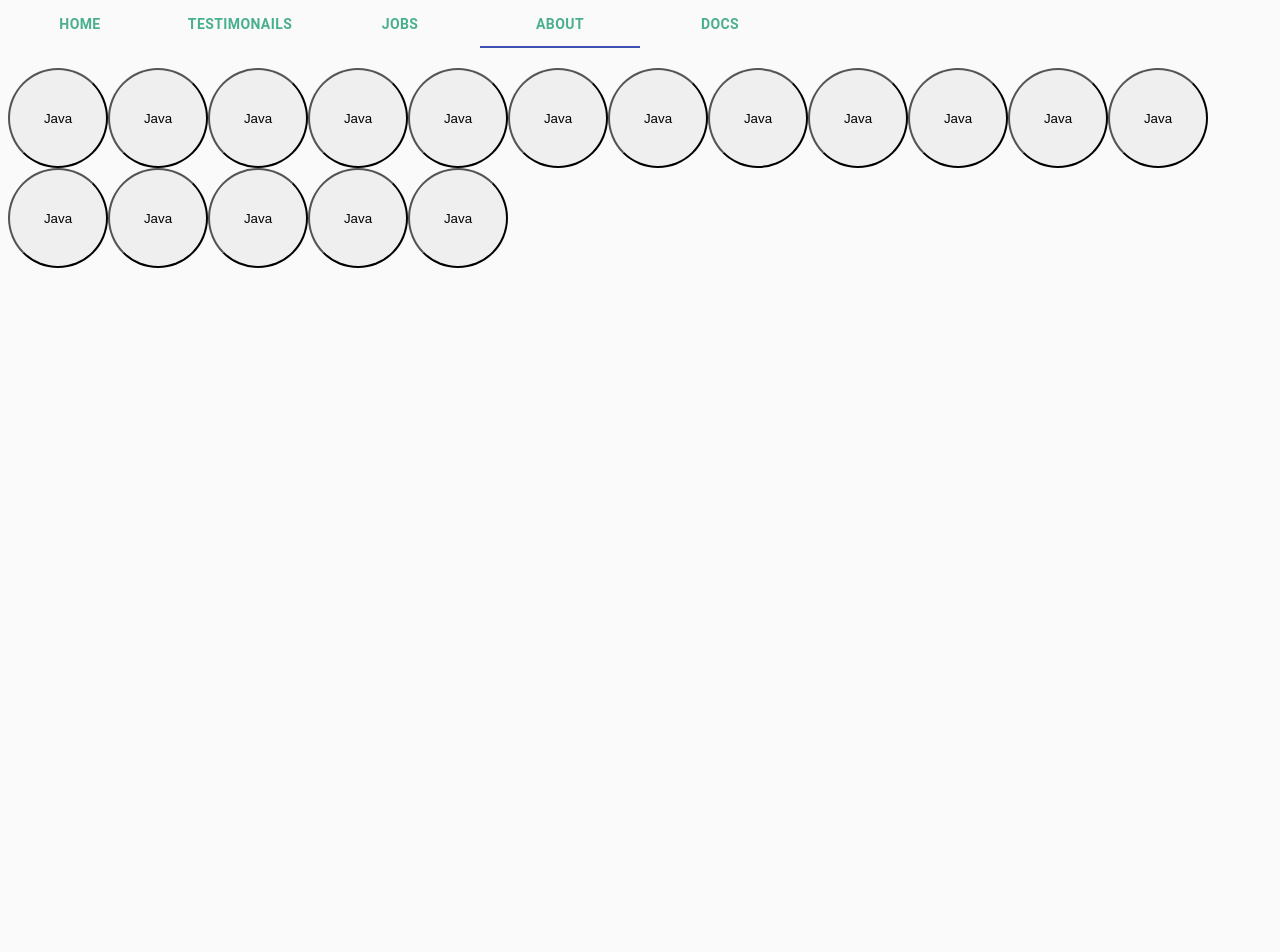
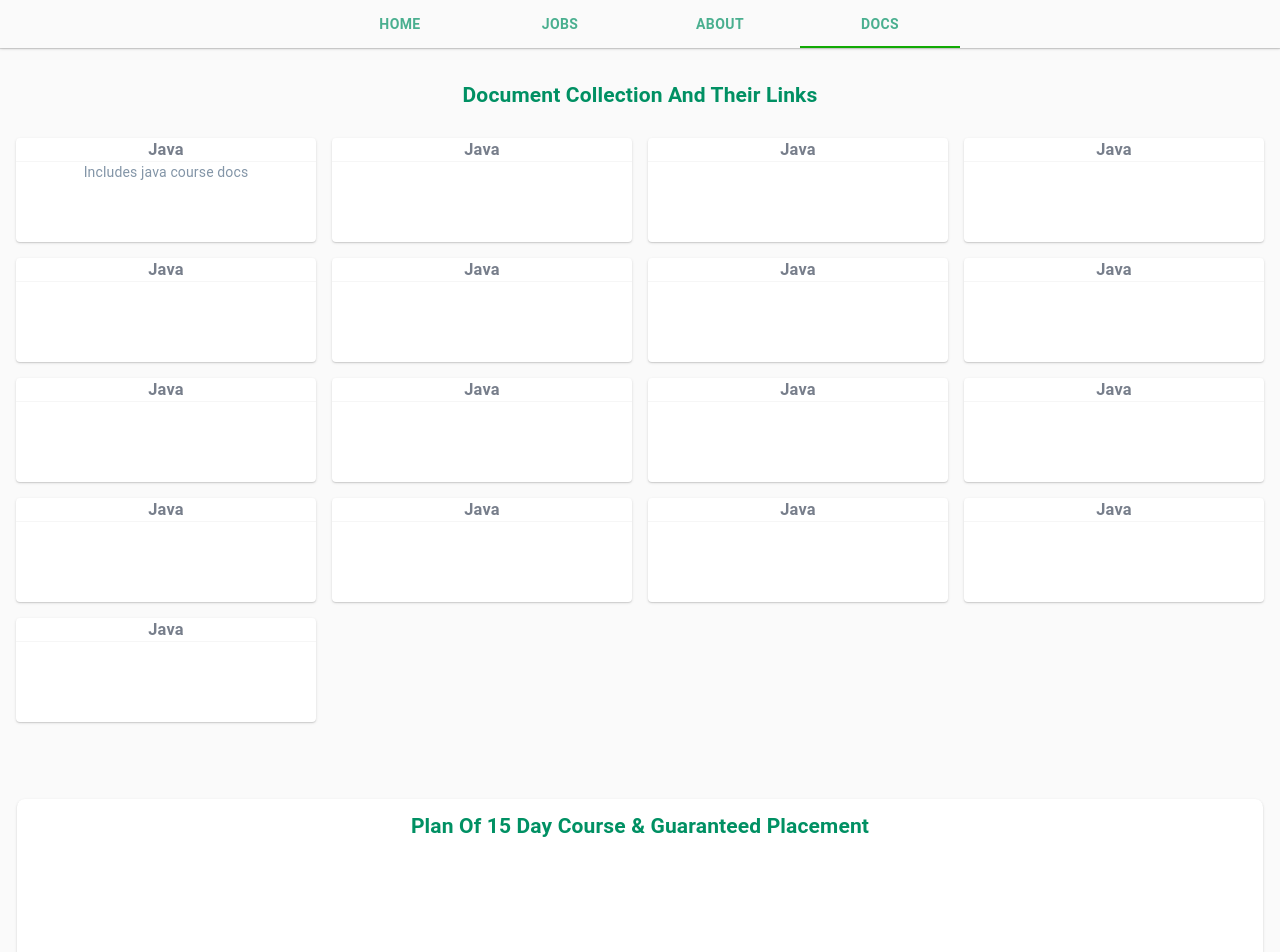
Before and after one commit to rahulnag/selfless, a React (Create React App) app: page /documents in a window 1280 px wide. Shown: the top 952 px of the page. Before the commit the page ends 800 px from the top, so only its background shows below. Built offline with nearby package versions, Linux system fonts and the light colour scheme.

Commit message:
some ui components made

```diff
--- a/src/App.js
+++ b/src/App.js
@@ -43,14 +43,17 @@ function App() {
         <Route exact path="/openings">
           <Openings setValue={setValue} />
         </Route>
+        <Route exact path="/about">
+          <About setValue={setValue} />
+        </Route>
+        <Route exact path="/documents">
+          <Document setValue={setValue} />
+        </Route>
         <Route exact path="/fresherswalkin">
           <FresherWalkin setValue={setValue} />
         </Route>
         <Route exact path="/experiencewalkin">
           <ExpWalkin setValue={setValue} />
-        </Route>
-        <Route exact path="/documents">
-          <Document setValue={setValue} />
         </Route>
       </Switch>
     </div>
--- a/src/components/Documents/Document.css
+++ b/src/components/Documents/Document.css
@@ -1,5 +1,9 @@
 .CourseLink {
-  height: 100px;
-  width: 100px;
-  border-radius: 50%;
+  height: 120px;
+  padding: 8px;
+  /* background-color: rgb(228, 223, 223);
+  border: 1px solid black; */
 }
+.MuiDivider-light {
+  background-color: rgb(141 141 141 / 8%) !important;
+}
--- a/src/components/Documents/Document.js
+++ b/src/components/Documents/Document.js
@@ -1,5 +1,7 @@
 import React, { useEffect } from "react";
-
+import Grid from "@material-ui/core/Grid";
+import Paper from "@material-ui/core/Paper";
+import Divider from "@material-ui/core/Divider";
 import { documents } from "./documents";
 import "./Document.css";
 
@@ -9,15 +11,68 @@ const Document = ({ setValue }) => {
   }, []);
 
   return (
-    <div>
+    <>
+      <h2
+        style={{
+          textAlign: "center",
+          paddingTop: "12px",
+          color: "rgb(0, 144, 99)",
+        }}
+      >
+        Document Collection And Their Links
+      </h2>
+      <br />
+      <Grid container>
         {documents.length > 0 ? (
           documents.map((e) => {
-          return <button className="CourseLink">{e.coursename}</button>;
+            return (
+              <Grid item lg={3} md={4} sm={12} xs={12} className="CourseLink">
+                <a href={e.link} style={{ textDecoration: "none" }}>
+                  <Paper
+                    style={{
+                      height: "100%",
+                      textAlign: "center",
+                      boxShadow:
+                        "0px 0px 0px -1px rgb(0 0 0 / 10%), 0px 1px 1px 0px rgb(0 0 0 / 10%), 0px 1px 3px 0px rgb(0 0 0 / 12%)",
+                    }}
+                    elevation={1}
+                  >
+                    <h3 style={{ color: "#777E8B" }}>{e.coursename}</h3>
+                    <Divider light />
+                    <p style={{ color: "#8395A7" }}>{e.courseDetails}</p>
+                  </Paper>
+                </a>
+              </Grid>
+            );
           })
         ) : (
           <h2>loading...</h2>
         )}
+      </Grid>
+      <br />
+      <br />
+      <br />
+      <div
+        style={{
+          height: "80vh",
+          backgroundColor: "white",
+          margin: "9px",
+          borderRadius: "8px",
+          boxShadow:
+            "0px 0px 0px -1px rgb(0 0 0 / 10%), 0px 1px 1px 0px rgb(0 0 0 / 14%), 0px 1px 3px 0px rgb(0 0 0 / 12%)",
+        }}
+      >
+        <h2
+          style={{
+            textAlign: "center",
+            paddingTop: "12px",
+            color: "rgb(0, 144, 99)",
+          }}
+        >
+          Plan Of 15 Day Course & Guaranteed Placement
+        </h2>
       </div>
+    </>
   );
 };
 
--- a/src/components/Documents/documents.js
+++ b/src/components/Documents/documents.js
@@ -1,70 +1,71 @@
 export let documents = [
   {
     coursename: "Java",
-    material_link: "",
+    link: "",
+    courseDetails: "Includes java course docs",
   },
   {
     coursename: "Java",
-    material_link: "",
+    link: "",
   },
   {
     coursename: "Java",
-    material_link: "",
+    link: "",
   },
   {
     coursename: "Java",
-    material_link: "",
+    link: "",
   },
   {
     coursename: "Java",
-    material_link: "",
+    link: "",
   },
   {
     coursename: "Java",
-    material_link: "",
+    link: "",
   },
   {
     coursename: "Java",
-    material_link: "",
+    link: "",
   },
   {
     coursename: "Java",
-    material_link: "",
+    link: "",
   },
   {
     coursename: "Java",
-    material_link: "",
+    link: "",
   },
   {
     coursename: "Java",
-    material_link: "",
+    link: "",
   },
   {
     coursename: "Java",
-    material_link: "",
+    link: "",
   },
   {
     coursename: "Java",
-    material_link: "",
+    link: "",
   },
   {
     coursename: "Java",
-    material_link: "",
+    link: "",
   },
   {
     coursename: "Java",
-    material_link: "",
+    link: "",
   },
   {
     coursename: "Java",
-    material_link: "",
+    link: "",
   },
   {
     coursename: "Java",
-    material_link: "",
+    link: "",
   },
   {
     coursename: "Java",
-    material_link: "",
+    link: "",
   },
 ];
--- a/src/components/HomePage/Home.js
+++ b/src/components/HomePage/Home.js
@@ -60,14 +60,12 @@ const useStyles = makeStyles((theme) => ({
 function Home({ setValue }) {
   const classes = useStyles();
   const history = useHistory();
-  const F_Walkin = useCallback(
-    () => history.push("/fresherswalkin"),
-    [history]
-  );
-  const E_Walkin = useCallback(
-    () => history.push("/experiencewalkin"),
-    [history]
-  );
+  const F_Walkin = useCallback(() => history.push("/fresherswalkin"), [
+    history,
+  ]);
+  const E_Walkin = useCallback(() => history.push("/experiencewalkin"), [
+    history,
+  ]);
   useEffect(() => {
     setValue(0);
   }, []);
@@ -97,7 +95,7 @@ function Home({ setValue }) {
               fontSize: "1.5rem",
               textAlign: "center",
               borderRadius: "30px",
-              pdding: "7px",
+              // padding: "7px",
               marginTop: "16px",
             }}
           >
--- a/src/components/TopNav.css
+++ b/src/components/TopNav.css
@@ -7,3 +7,9 @@
   color: rgb(0 144 99);
   font-weight: bolder;
 }
+.PrivateTabIndicator-colorPrimary-4 {
+  background-color: #12aa04 !important;
+}
+.PrivateTabIndicator-colorPrimary-11 {
+  background-color: #12aa04 !important;
+}
--- a/src/components/TopNav.js
+++ b/src/components/TopNav.js
@@ -23,7 +23,11 @@ function TopTab({ value, setValue }) {
     <div className={classes.root}>
       <AppBar
         position="fixed"
-        style={{ backgroundColor: "#fafafa" }}
+        style={{
+          backgroundColor: "#fafafa",
+          boxShadow:
+            "0px 0px 0px -1px rgb(0 0 0 / 10%), 0px 1px 1px 0px rgb(0 0 0 / 14%), 0px 1px 3px 0px rgb(0 0 0 / 12%)",
+        }}
         elevation={0}
       >
         <Tabs
@@ -31,29 +35,22 @@ function TopTab({ value, setValue }) {
           onChange={handleChange}
           indicatorColor="primary"
           textColor="#fafafa"
-          variant="scrollable" //this is commented as both varient:scrollable and centered will not work together
+          // variant="scrollable" //this is commented as both varient:scrollable and centered will not work together
           scrollButtons="auto" //on
           aria-label="scrollable auto tabs example"
-          // centered="true"
+          centered="true"
         >
           <Link to="/" className="NavLink">
             <Tab label="Home" value={0} onClick={() => handleChange(0)} />
           </Link>
-          <Link to="/testimonails" className="NavLink">
-            <Tab
-              label="Testimonails"
-              value={1}
-              onClick={() => handleChange(1)}
-            />
-          </Link>
           <Link to="/openings" className="NavLink">
-            <Tab label="Jobs" value={2} onClick={() => handleChange(2)} />
+            <Tab label="Jobs" value={1} onClick={() => handleChange(1)} />
           </Link>
           <Link to="/aboutus" className="NavLink">
-            <Tab label="About" value={3} onClick={() => handleChange(3)} />
+            <Tab label="About" value={2} onClick={() => handleChange(2)} />
           </Link>
           <Link to="/documents" className="NavLink">
-            <Tab label="Docs" value={4} onClick={() => handleChange(4)} />
+            <Tab label="Docs" value={3} onClick={() => handleChange(3)} />
           </Link>
         </Tabs>
       </AppBar>
--- a/src/index.css
+++ b/src/index.css
@@ -1,13 +1,18 @@
+* {
+  box-sizing: border-box;
+  margin: 0;
+  padding: 0;
+}
 body {
   margin: 0;
-  font-family: -apple-system, BlinkMacSystemFont, 'Segoe UI', 'Roboto', 'Oxygen',
-    'Ubuntu', 'Cantarell', 'Fira Sans', 'Droid Sans', 'Helvetica Neue',
+  font-family: -apple-system, BlinkMacSystemFont, "Segoe UI", "Roboto", "Oxygen",
+    "Ubuntu", "Cantarell", "Fira Sans", "Droid Sans", "Helvetica Neue",
     sans-serif;
   -webkit-font-smoothing: antialiased;
   -moz-osx-font-smoothing: grayscale;
 }
 
 code {
-  font-family: source-code-pro, Menlo, Monaco, Consolas, 'Courier New',
+  font-family: source-code-pro, Menlo, Monaco, Consolas, "Courier New",
     monospace;
 }
--- a/src/main.js
+++ b/src/main.js
@@ -1,5 +1,5 @@
 let text = {
-  homepageText: "WELCOME TO SELFLESS FAMILY",
+  homepageText: "WE ARE SELFLESS FAMILY",
   hintText: "YOUR DREAM IS OUR DREAM",
 };
 export default text;
```
Also changed, not shown: src/components/AboutUs/About.js (+12 -19 lines). Lines whose indentation alone changed are shown as unchanged.
